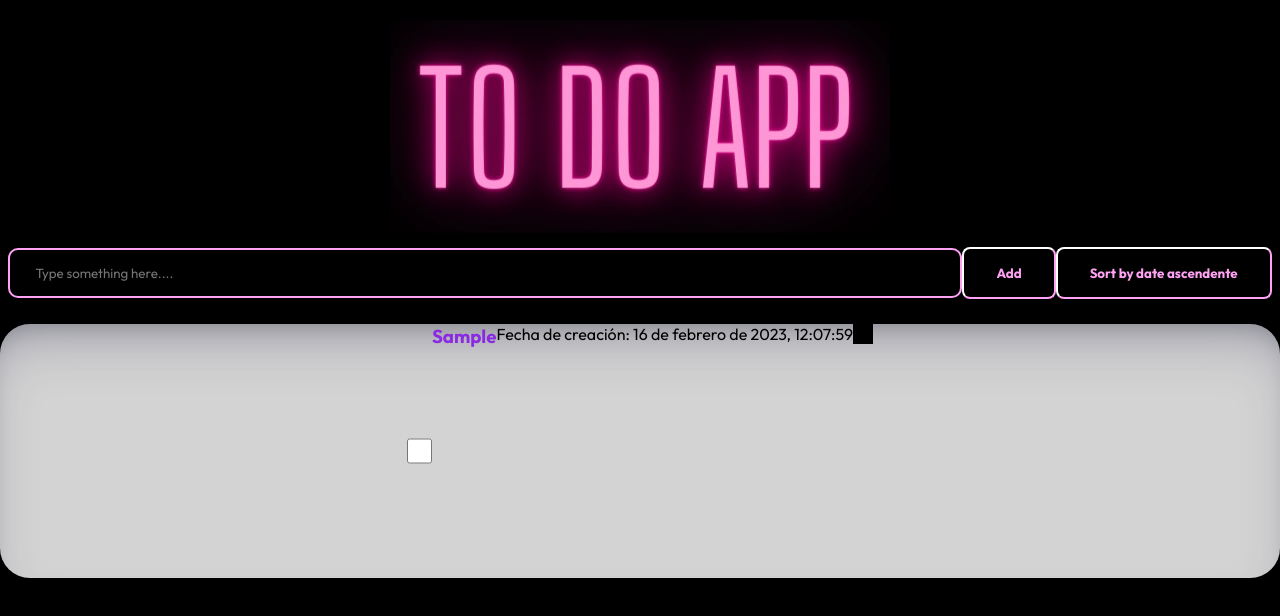
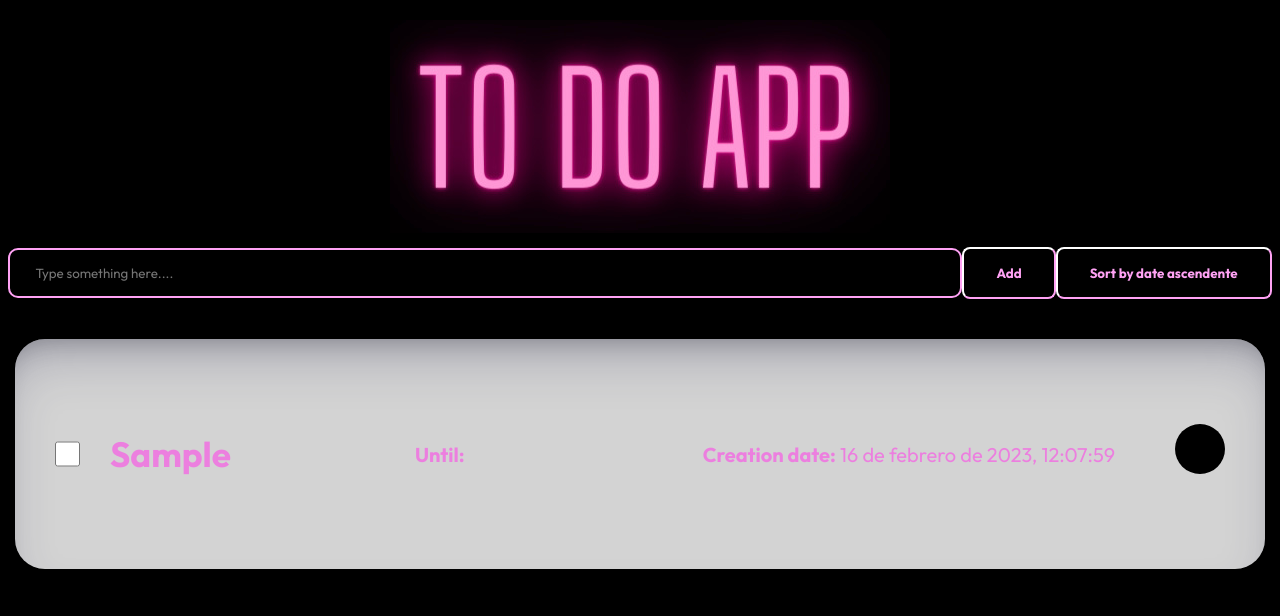
Before and after one commit to paulatealonso/to-do-app-react, a React (Create React App) app: page / in a window 1280 px wide. Both pictures are taken after typing "Sample" into the empty fields and a click on the button "Add". Shown: the top 616 px of the page. Built offline with nearby package versions, Linux system fonts and the light colour scheme.

Commit message:
pointfour

```diff
--- a/src/components/ToDo/ToDo.css
+++ b/src/components/ToDo/ToDo.css
@@ -3,42 +3,55 @@
 }
 
 .dot {
-    width: 20px;
-    height: 20px;
+    width: 50px;
+    height: 50px;
+    border-radius: 50px;
+    margin-top: 45px;
 }
 
 .conteiner-list {
-    height: 254px;
+    height: 150px;
     border-radius: 30px;
     background: lightgrey;
     box-shadow: rgba(50, 50, 93, 0.25) 0px 30px 50px -12px inset, rgba(0, 0, 0, 0.3) 0px 18px 26px -18px inset;
     display: flex;
-    justify-content: center;
+    justify-content: space-between;
+    padding: 40px;
+    margin: 15px;
 }
 
 #check-name {
     display: flex;
     background-color: transparent;
+    align-items: center;
+    width: 300px;
 }
 
 #check-name h3 {
-    color: blueviolet;
+    color: #ec7fdf;
     background-color: transparent;
+    padding-left: 30px;
+    font-size: 35px;
+    font-weight: 300px;
 }
 
 #check-name input[type=checkbox] {
     accent-color: #ec7fdf;
     width: 25px;
+    height: 30px;
 }
 
 .box-date {
     background-color: transparent;
+    display: flex;
+    justify-content: space-between;
+    width: 700px;
+    align-items: center;
+    font-size: 20px;
+    color: #ec7fdf;
+    font-weight: 400px;
 }
 
-.box-date span {
+.transparent {
     background-color: transparent;
 }
-
-.box-date p{
-    background-color: transparent;
-}
--- a/src/components/ToDo/ToDo.jsx
+++ b/src/components/ToDo/ToDo.jsx
@@ -26,13 +26,13 @@ const ToDo = ({ id, task, complete, date, currentDate, setCurrentDate, relevance
 
     switch (relevance) {
         case '1':
-            dotColor = 'red';
+            dotColor = '#D8A2FF';
             break;
         case '2':
-            dotColor = 'orange';
+            dotColor = '#A8FFD9';
             break;
         case '3':
-            dotColor = 'green';
+            dotColor = '#E7008F';
             break;
         default:
             dotColor = 'black';
@@ -50,12 +50,12 @@ const ToDo = ({ id, task, complete, date, currentDate, setCurrentDate, relevance
             </div>
 
             <div className="box-date">
-                <span>{date}</span>
-                <p>Fecha de creación: {isEditing ? (
+                <span className="transparent"><strong className="transparent"> Until: </strong> {date} </span>
+                <p className="transparent"> <strong className="transparent">Creation date:</strong> {isEditing ? (
                     <input type="datetime-local" value={currentDate.toISOString().slice(0, -8)} onChange={(e) => setCurrentDate(new Date(e.target.value))} onBlur={() => setIsEditing(false)}
                         autoFocus />
                 ) : (
-                    <span onClick={() => setIsEditing(true)}>{formattedDate}</span>
+                    <span className="transparent" onClick={() => setIsEditing(true)}>{formattedDate}</span>
 
                 )}</p>
             </div>
```
Also changed, not shown: 1 other file (tests, documents, lock files or other folders).
